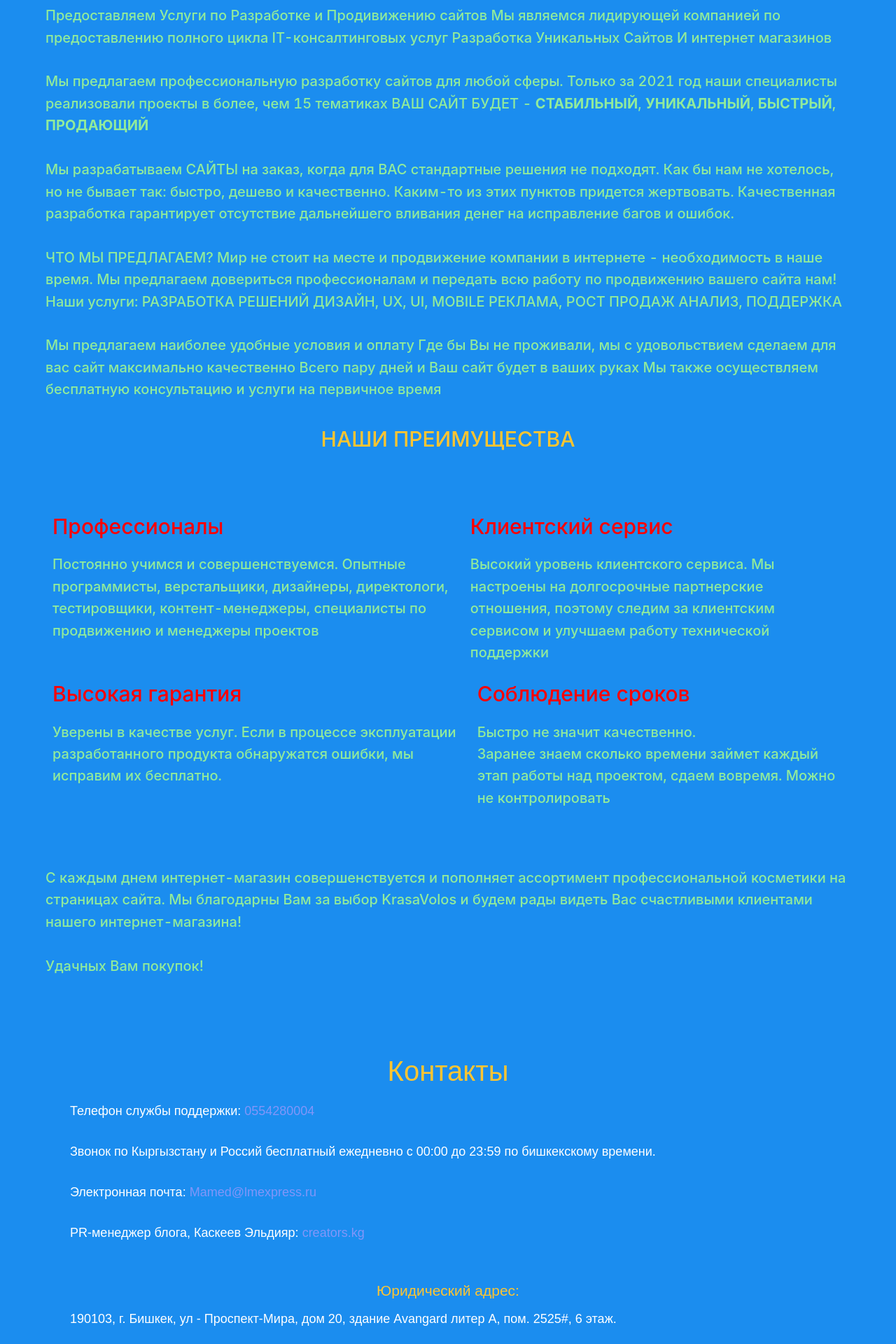
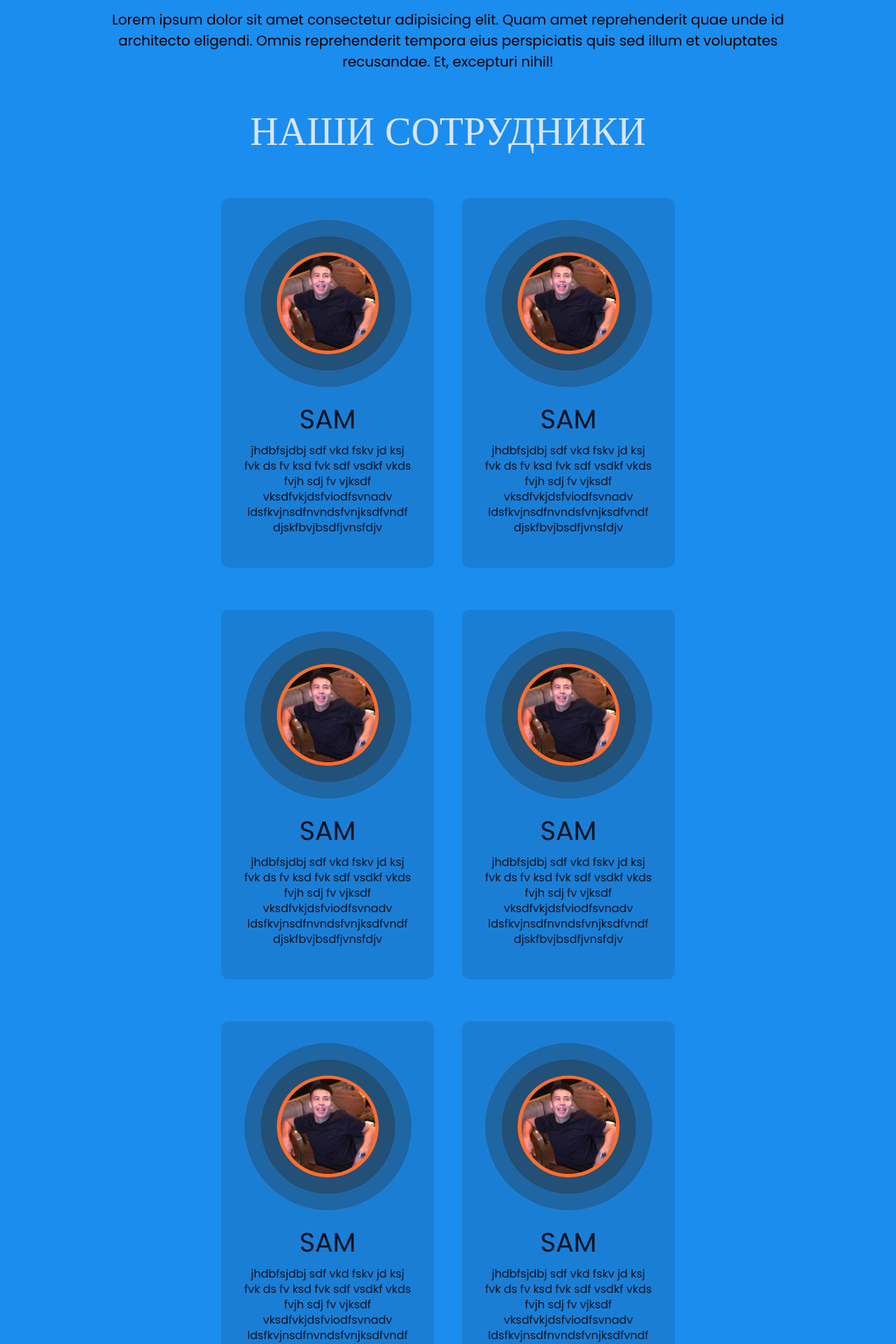
Before and after one commit to azimkg/CREATORS, a React (Create React App) app: page /about in a window 1280 px wide. Shown: the part 220-2140 px from the top of the page at 70% size. Built offline with nearby package versions, Linux system fonts and the light colour scheme; a web font is replaced by a local one.

Commit message:
added about section

```diff
--- a/src/components/About/About.css
+++ b/src/components/About/About.css
@@ -1,59 +1,90 @@
-/* Связь с нами */
-.content-contact {
-  padding: 60px 100px 80px;
+@import url("https://fonts.googleapis.com/css2?family=Alegreya+Sans+SC:wght@300&family=Poppins:ital@0;1&display=swap");
+.about__title {
+  margin-top: 50px;
+  font-family: "Poppins" !important;
+  font-style: normal;
+  font-weight: 400;
+  font-size: 56px;
+  line-height: 30px;
+  text-align: center;
+  color: rgba(252, 244, 244, 0.85);
+  text-transform: uppercase;
 }
-.contact {
-  font-family: Circe, sans-serif;
-  color: #ffffff;
+.about__text {
+  font-family: "Poppins";
+  font-style: normal;
+  font-weight: 400;
+  font-size: 20px;
+  line-height: 30px;
+  text-align: center;
+  color: #000000;
 }
-
-.content-contact h1 {
-  font-size: 40px;
-  line-height: 45px;
-  color: #ffc531;
-  font-weight: 400;
-  margin-bottom: 40px;
-  text-align: center;
-  margin: 20px 0;
+.about__title-block {
+  margin-top: 70px;
+  margin-bottom: 50px;
 }
-
-.content-contact p {
-  font-size: 18px;
-  line-height: 28px;
-  margin-bottom: 30px;
+.about__block {
+  display: flex;
+  justify-content: space-between;
+  flex-wrap: wrap;
+  justify-content: center;
 }
-
-.content-contact > * {
-  margin-top: 0;
+.about__block-item {
+  background: rgba(28, 5, 5, 0.11);
+  border-radius: 10px;
+  display: flex;
+  flex-direction: column;
+  align-items: center;
+  max-width: 304px;
+  margin: 30px 20px;
+  padding: 30px;
 }
-
-.content-contact a {
-  color: rgb(130, 150, 249);
+.about__block-image {
+  position: relative;
+  top: 0;
+  left: 0;
 }
-
-.content-contact a:hover {
-  border-bottom: 1px solid #383838;
+.about__block-circle {
 }
-/* end Связь с нами  */
-
-/* О нас */
-.container_us {
-  max-width: 1150px;
-
-  margin: 50px auto 0;
+.about__block-photo {
+  position: absolute;
+  top: 52px;
+  left: 53px;
 }
-
-section {
+.about__block-name {
+  display: flex;
+  flex-direction: column;
+  align-items: center;
+  margin-top: 30px;
+}
+.about__block-name h1 {
+  font-family: "Poppins";
   font-weight: 500;
-  font-size: 20px;
-  color: #91eb9b;
-}
-.title {
-  color: #ffc531;
+  font-size: 38px;
+  line-height: 30px;
   text-align: center;
 }
-/* end О нас */
-
-.advantages {
-  color: red;
+.about__block-name p {
+  font-family: "Poppins";
+  font-weight: 500;
+  font-size: 16px;
+  line-height: 22px;
+  text-align: center;
 }
+@media only screen and (max-width: 780px) {
+  .about__title {
+    font-size: 38px;
+    line-height: 46px;
+  }
+  .about__text {
+    font-size: 14px;
+    line-height: 22px;
+  }
+  .about__block-name p {
+    font-size: 12px;
+    line-height: 16px;
+  }
+  .about__block-name h1 {
+    font-size: 34px;
+  }
+}
--- a/src/components/About/About.jsx
+++ b/src/components/About/About.jsx
@@ -1,141 +1,121 @@
 import React from "react";
 import "./About.css";
+import circle from "../Images/circle.svg";
+import photo1 from "../Images/photo1.png";
+
 const About = () => {
   return (
     <>
       {/* О нас */}
       <div>
-        <div className="container_us">
-          <section>
-            <h1 className="title">O НАС</h1>
-            Предоставляем Услуги по Разработке и Продивижению сайтов Мы являемся
-            лидирующей компанией по предоставлению полного цикла
-            IT-консалтинговых услуг Разработка Уникальных Сайтов И интернет
-            магазинов
-            <br></br>
-            <br></br>
-            Мы предлагаем профессиональную разработку сайтов для любой сферы.
-            Только за 2021 год наши специалисты реализовали проекты в более, чем
-            15 тематиках ВАШ САЙТ БУДЕТ - <b> СТАБИЛЬНЫЙ</b>, <b> УНИКАЛЬНЫЙ</b>
-            ,<b> БЫСТРЫЙ</b>, <b> ПРОДАЮЩИЙ</b>
-            <br></br>
-            <br></br>
-            Мы разрабатываем САЙТЫ на заказ, когда для ВАС стандартные решения
-            не подходят. Как бы нам не хотелось, но не бывает так: быстро,
-            дешево и качественно. Каким-то из этих пунктов придется жертвовать.
-            Качественная разработка гарантирует отсутствие дальнейшего вливания
-            денег на исправление багов и ошибок.
-            <br></br>
-            <br></br>
-            ЧТО МЫ ПРЕДЛАГАЕМ? Мир не стоит на месте и продвижение компании в
-            интернете - необходимость в наше время. Мы предлагаем довериться
-            профессионалам и передать всю работу по продвижению вашего сайта
-            нам! Наши услуги: РАЗРАБОТКА РЕШЕНИЙ ДИЗАЙН, UX, UI, MOBILE РЕКЛАМА,
-            РОСТ ПРОДАЖ АНАЛИЗ, ПОДДЕРЖКА
-            <br></br>
-            <br></br>
-            Мы предлагаем наиболее удобные условия и оплату Где бы Вы не
-            проживали, мы с удовольствием сделаем для вас сайт максимально
-            качественно Всего пару дней и Ваш сайт будет в ваших руках Мы также
-            осуществляем бесплатную консультацию и услуги на первичное время
-            <br></br>
-            <br></br>
-            <h2 className="title">НАШИ ПРЕИМУЩЕСТВА</h2>
-            <br></br>
-            <br></br>
-            <ul>
-              <li>
-                <h2 className="advantages"> Профессионалы</h2> Постоянно учимся
-                и совершенствуемся. Опытные программисты, верстальщики,
-                дизайнеры, директологи, тестировщики, контент-менеджеры,
-                специалисты по продвижению и менеджеры проектов
-              </li>
-              <li>
-                <h2 className="advantages"> Клиентский сервис </h2>Высокий
-                уровень клиентского сервиса. Мы настроены на долгосрочные
-                партнерские отношения, поэтому следим за клиентским сервисом и
-                улучшаем работу технической поддержки
-              </li>
-            </ul>
-            <ul>
-              <li>
-                <h2 className="advantages">Высокая гарантия</h2>Уверены в
-                качестве услуг. Если в процессе эксплуатации разработанного
-                продукта обнаружатся ошибки, мы исправим их бесплатно.
-              </li>
-              <li>
-                <h2 className="advantages"> Соблюдение сроков</h2> Быстро не
-                значит качественно.
-                <br />
-                Заранее знаем сколько времени займет каждый этап работы над
-                проектом, сдаем вовремя. Можно не контролировать
-              </li>
-            </ul>
-            <br></br>
-            <br></br>С каждым днем интернет-магазин совершенствуется и пополняет
-            ассортимент профессиональной косметики на страницах сайта. Мы
-            благодарны Вам за выбор KrasaVolos и будем рады видеть Вас
-            счастливыми клиентами нашего интернет-магазина!
-            <br></br>
-            <br></br>
-            Удачных Вам покупок!
-            <br></br>
-            <br></br>
-          </section>
+        <div className="container">
+          <h1 className="about__title">О нас</h1>
+          <p className="about__text">
+            Lorem ipsum dolor sit amet consectetur adipisicing elit. Quam amet
+            reprehenderit quae unde id architecto eligendi. Omnis reprehenderit
+            tempora eius perspiciatis quis sed illum et voluptates recusandae.
+            Et, excepturi nihil!
+          </p>
+          <h1 className="about__title about__title-block">Наши сотрудники</h1>
+          <div className="about__block">
+            <div className="about__block-item">
+              <div className="about__block-image">
+                <img src={circle} alt="" className="about__block-circle" />
+                <img src={photo1} alt="" className="about__block-photo" />
+              </div>
+              <div className="about__block-name">
+                <h1>SAM</h1>
+                <p>
+                  jhdbfsjdbj sdf vkd fskv jd ksj fvk ds fv ksd fvk sdf vsdkf
+                  vkds fvjh sdj fv vjksdf vksdfvkjdsfviodfsvnadv
+                  ldsfkvjnsdfnvndsfvnjksdfvndf djskfbvjbsdfjvnsfdjv
+                </p>
               </div>
             </div>
-      {/* End О нас */}
-
-      {/* Связь */}
-      <div className="contact contact-container">
-        <div className="content-contact">
-          <h1 className="h1_contact">Контакты</h1>
-          <div>
-            <div>
+            <div className="about__block-item">
+              <div className="about__block-image">
+                <img src={circle} alt="" className="about__block-circle" />
+                <img src={photo1} alt="" className="about__block-photo" />
+              </div>
+              <div className="about__block-name">
+                <h1>SAM</h1>
                 <p>
-                Телефон службы поддержки:{" "}
-                <a href="tel:+996554280004">0554280004</a>
+                  jhdbfsjdbj sdf vkd fskv jd ksj fvk ds fv ksd fvk sdf vsdkf
+                  vkds fvjh sdj fv vjksdf vksdfvkjdsfviodfsvnadv
+                  ldsfkvjnsdfnvndsfvnjksdfvndf djskfbvjbsdfjvnsfdjv
                 </p>
+              </div>
+            </div>
+            <div className="about__block-item">
+              <div className="about__block-image">
+                <img src={circle} alt="" className="about__block-circle" />
+                <img src={photo1} alt="" className="about__block-photo" />
+              </div>
+              <div className="about__block-name">
+                <h1>SAM</h1>
                 <p>
-                Звонок по Кыргызстану и Россий бесплатный ежедневно с 00:00 до
-                23:59 по бишкекскому времени.
+                  jhdbfsjdbj sdf vkd fskv jd ksj fvk ds fv ksd fvk sdf vsdkf
+                  vkds fvjh sdj fv vjksdf vksdfvkjdsfviodfsvnadv
+                  ldsfkvjnsdfnvndsfvnjksdfvndf djskfbvjbsdfjvnsfdjv
                 </p>
+              </div>
+            </div>
+            <div className="about__block-item">
+              <div className="about__block-image">
+                <img src={circle} alt="" className="about__block-circle" />
+                <img src={photo1} alt="" className="about__block-photo" />
+              </div>
+              <div className="about__block-name">
+                <h1>SAM</h1>
                 <p>
-                Электронная почта:{" "}
-                <a href="mailto:deff2666@gmail.com?subject=Партнерство">
-                  Mamed@lmexpress.ru
-                </a>
+                  jhdbfsjdbj sdf vkd fskv jd ksj fvk ds fv ksd fvk sdf vsdkf
+                  vkds fvjh sdj fv vjksdf vksdfvkjdsfviodfsvnadv
+                  ldsfkvjnsdfnvndsfvnjksdfvndf djskfbvjbsdfjvnsfdjv
                 </p>
+              </div>
+            </div>
+            <div className="about__block-item">
+              <div className="about__block-image">
+                <img src={circle} alt="" className="about__block-circle" />
+                <img src={photo1} alt="" className="about__block-photo" />
+              </div>
+              <div className="about__block-name">
+                <h1>SAM</h1>
                 <p>
-                PR-менеджер блога, Каскеев Эльдияр:{" "}
-                <a href="mailto:Kaskeev17@gmail.com?subject=Хочу сотрудничать">
-                  creators.kg
-                </a>
+                  jhdbfsjdbj sdf vkd fskv jd ksj fvk ds fv ksd fvk sdf vsdkf
+                  vkds fvjh sdj fv vjksdf vksdfvkjdsfviodfsvnadv
+                  ldsfkvjnsdfnvndsfvnjksdfvndf djskfbvjbsdfjvnsfdjv
                 </p>
-              <br />
-              <h2 className="title">Юридический адрес:</h2>
+              </div>
+            </div>
+            <div className="about__block-item">
+              <div className="about__block-image">
+                <img src={circle} alt="" className="about__block-circle" />
+                <img src={photo1} alt="" className="about__block-photo" />
+              </div>
+              <div className="about__block-name">
+                <h1>SAM</h1>
                 <p>
-                190103, г. Бишкек, ул - Проспект-Мира, дом 20, здание Avangard{" "}
-                литер А, пом. 2525#, 6 этаж.
+                  jhdbfsjdbj sdf vkd fskv jd ksj fvk ds fv ksd fvk sdf vsdkf
+                  vkds fvjh sdj fv vjksdf vksdfvkjdsfviodfsvnadv
+                  ldsfkvjnsdfnvndsfvnjksdfvndf djskfbvjbsdfjvnsfdjv
                 </p>
-              <p> Тел. (996) 555-444-222, факс 600-03-54</p>
-              <br />
-              <br />
-              <h2 className="title">Банковские реквизиты:</h2>
+              </div>
+            </div>
+            <div className="about__block-item">
+              <div className="about__block-image">
+                <img src={circle} alt="" className="about__block-circle" />
+                <img src={photo1} alt="" className="about__block-photo" />
+              </div>
+              <div className="about__block-name">
+                <h1>SAM</h1>
                 <p>
-                <b>АО "Мэлон Фэшн Груп"</b>
+                  jhdbfsjdbj sdf vkd fskv jd ksj fvk ds fv ksd fvk sdf vsdkf
+                  vkds fvjh sdj fv vjksdf vksdfvkjdsfviodfsvnadv
+                  ldsfkvjnsdfnvndsfvnjksdfvndf djskfbvjbsdfjvnsfdjv
                 </p>
-              <p>Ф-Л "СЕВЕРНАЯ СТОЛИЦА" АО "KASPI" Г.Казахстан</p>
-              <p> ИНН 7839326623</p>
-              <p> КПП 783450001</p>
-              <p>ОГРН 1057813298553</p>
-              <p> ОКПО 79723322</p>
-              <p> ОКВЭД 47.71 </p>
-              <p> БИК 044030723 </p>
-              <p> Кор. сч.: 30101810100000000723 </p>
-              <p> Расч. сч. (руб.): 40702810403000421433 </p>
               </div>
-            <br />
+            </div>
           </div>
         </div>
       </div>
```
Also changed, not shown: src/components/Images/circle.svg (added), src/components/Images/photo1.png (added). Lines whose indentation alone changed are shown as unchanged.
